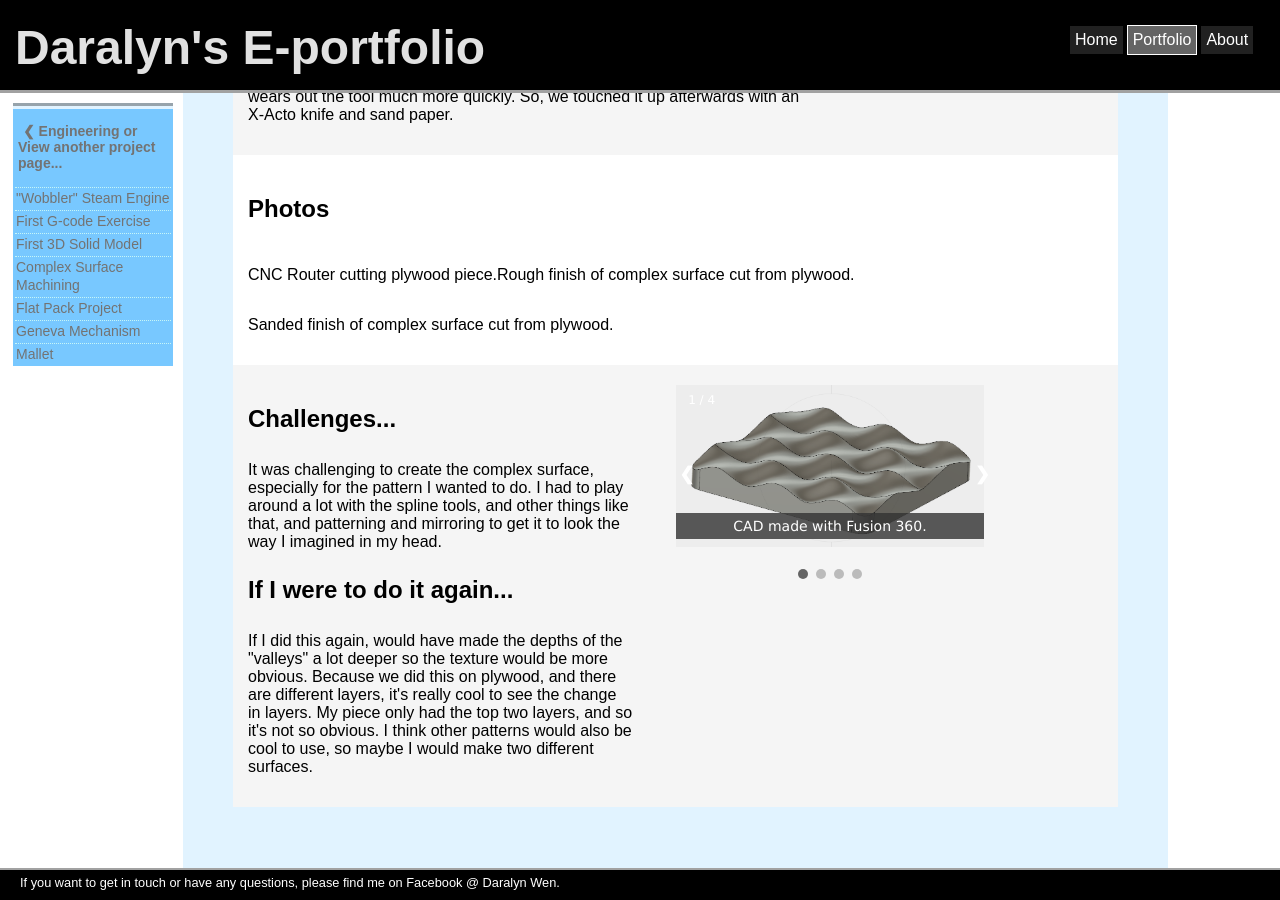
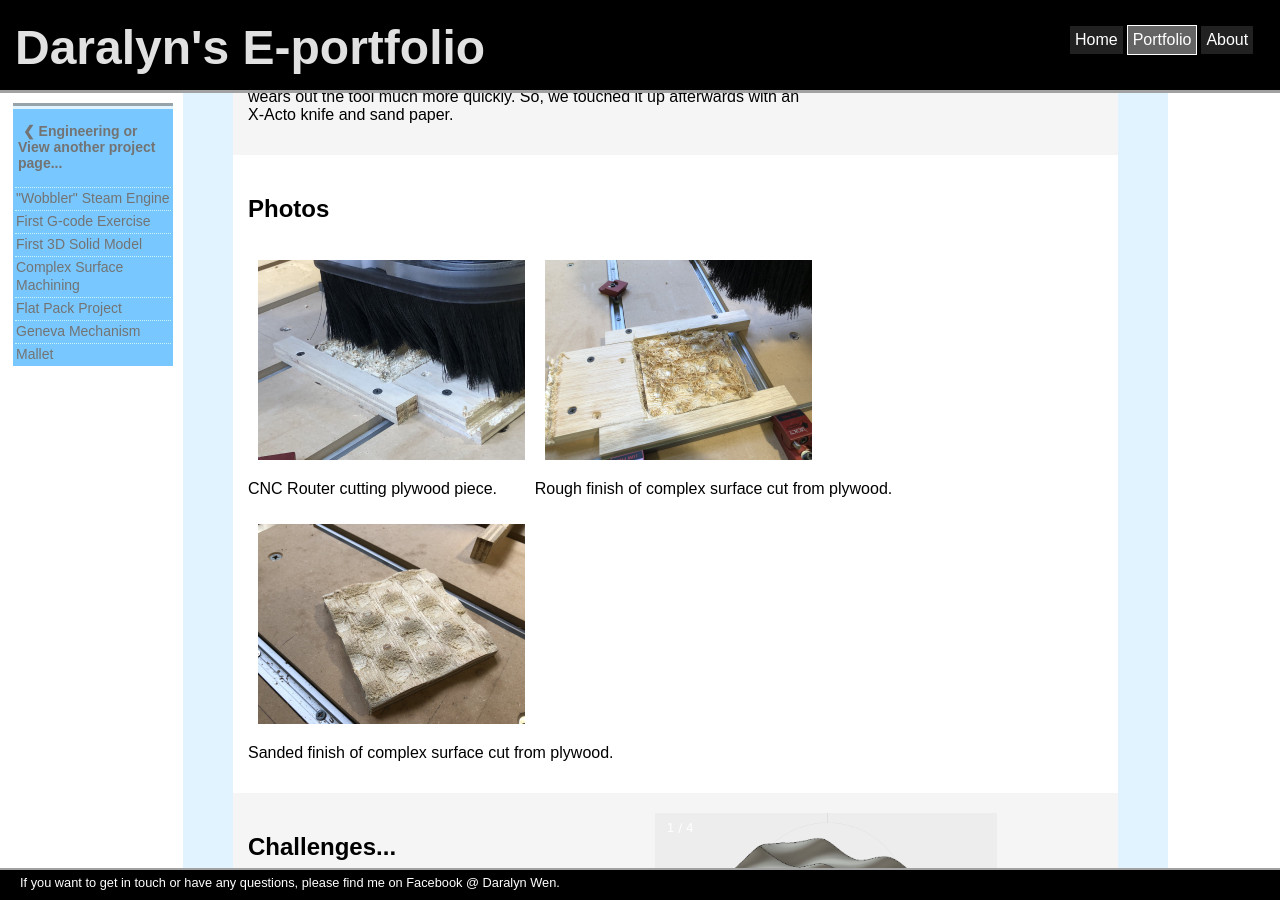
Before and after one commit to daralyn/daralyn.github.io, a Jekyll site: the page built from portfolio/engineering/complex-surface-machining.html, in a window 1280 px wide and 900 px high, scrolled down 941 px. Built offline with Jekyll 4.4.1, drawn with Linux system fonts in a browser that asks for light colours.

Commit message:
Update complex-surface-machining.html

```diff
--- a/portfolio/engineering/complex-surface-machining.html
+++ b/portfolio/engineering/complex-surface-machining.html
@@ -59,29 +59,29 @@
 
 <div class="sectionodd">
 	<h2> Photos </h2>
-	<div style="float: left;>
-		<img src="https://daralyn.github.io/photos/engineering/complexsurface_pic1.jpg" alt="CNC Router cutting plywood piece." style="height: 200px; margin: 10px;">
+	<div style="float: left;">
+		<img src="https://daralyn.github.io/photos/engineering/complexsurface_pic1.jpg" alt="CNC Router cutting plywood piece." style="height: 200px; margin: 10px 10px 0px 10px;">
 		<p>CNC Router cutting plywood piece.</p>
 	</div>
-	<div style="float: left;>
-		<img src="https://daralyn.github.io/photos/engineering/complexsurface_pic2.jpg" alt="Rough finish of complex surface cut from plywood." style="height: 200px; margin: 10px;">
+	<div style="float: left;">
+		<img src="https://daralyn.github.io/photos/engineering/complexsurface_pic2.jpg" alt="Rough finish of complex surface cut from plywood." style="height: 200px; margin: 10px 10px 0px 10px;">
 		<p>Rough finish of complex surface cut from plywood.</p>
 	</div>
-	<div style="float: left;>
-		<img src="https://daralyn.github.io/photos/engineering/complexsurface_pic3.jpg" alt="Sanded finish of complex surface cut from plywood." style="height: 200px; margin: 10px;">
+	<div style="float: left;">
+		<img src="https://daralyn.github.io/photos/engineering/complexsurface_pic3.jpg" alt="Sanded finish of complex surface cut from plywood." style="height: 200px; margin: 10px 10px 0px 10px;">
 		<p>Sanded finish of complex surface cut from plywood.</p>
 	</div>
 </div>
 
 <div class="sectioneven">
-	<div style="float: left; width: 45%;">
+	<div style="float: left; width: 42%;">
 		<h2>Challenges...</h2>
 		<p>It was challenging to create the complex surface, especially for the pattern I wanted to do. I had to play around a lot with the spline tools, and other things like that, and patterning and mirroring to get it to look the way I imagined in my head.</p>
 		<h2>If I were to do it again...</h2>
 		<p>If I did this again, would have made the depths of the "valleys" a lot deeper so the texture would be more obvious. Because we did this on plywood, and there are different layers, it's really cool to see the change in layers. My piece only had the top two layers, and so it's not so obvious. I think other patterns would also be cool to use, so maybe I would make two different surfaces.</p>
 	</div>
 
-	<div style="float: left; width: 45%; margin: 5px;">
+	<div style="float: left; width: 50%; margin: 5px;">
 		<div class="slideshow-container">
 
 			<div class="slides">
```
